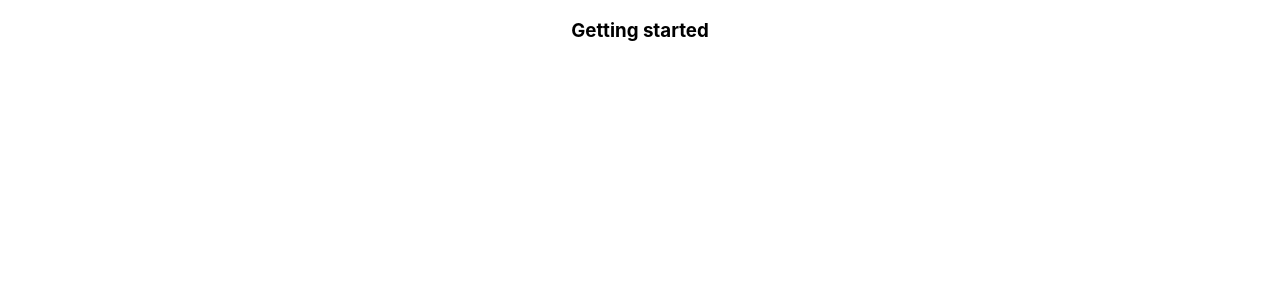
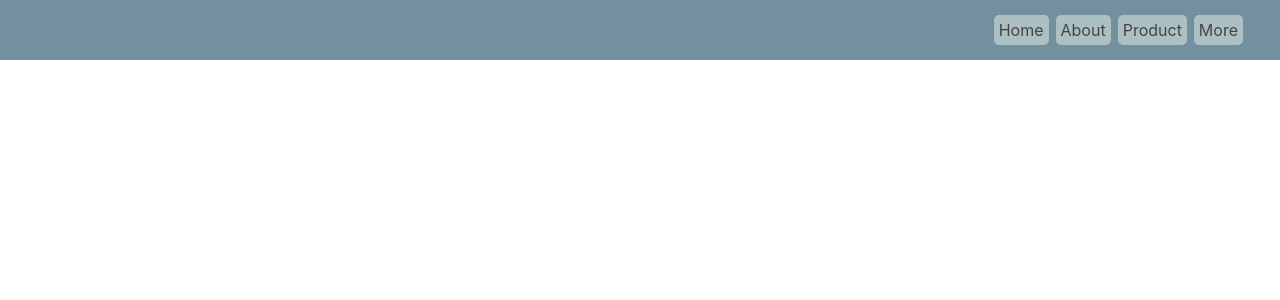
Before and after one commit to ijTuhin/Lucky-Shop, a React (Create React App) app: page / in a window 1280 px wide. Shown: the top 300 px of the page. Built offline with nearby package versions, Linux system fonts and the light colour scheme.

Commit message:
nav bar created

```diff
--- a/src/Components/MyStore/MyStore.css
+++ b/src/Components/MyStore/MyStore.css
@@ -0,0 +1,23 @@
+.header{
+    background-color: rgb(114, 144, 158);
+    padding: 15px 0;
+}
+.navbar{
+    margin: 0 30px;
+    display: flex;
+    justify-content: right;
+    align-items: center;
+}
+.navbar a{
+    text-decoration: none;
+    color: rgb(68, 68, 68);
+    margin-right: 7px;
+    padding: 5px;
+    border: none;
+    border-radius: 5px;
+    background-color: rgb(172, 192, 196);;
+}
+.navbar a:hover{
+    background-color: gray;
+    color: white;
+}
--- a/src/Components/MyStore/MyStore.js
+++ b/src/Components/MyStore/MyStore.js
@@ -3,7 +3,14 @@ import './MyStore.css'
 const MyStore = () => {
     return (
         <div>
-            <h3>Getting started</h3>
+            <nav className='header'>
+                <div className='navbar'>
+                    <a href="/home">Home</a>
+                    <a href="/about">About</a>
+                    <a href="/product">Product</a>
+                    <a href="/more">More</a>
+                </div>
+            </nav>
         </div>
     );
 };
```
